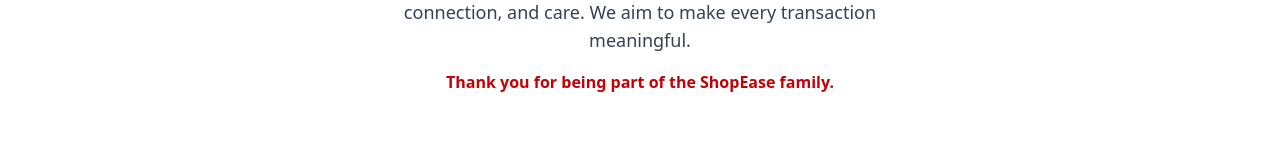
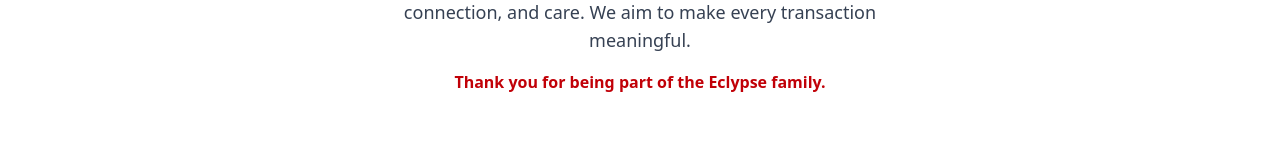
Before and after one commit to rupakchoppala/Ecommerce, a React (Vite) app in the folder client/: page /about in a window 1280 px wide. Shown: the part 599-759 px from the top of the page. Built offline with nearby package versions, Linux system fonts and the light colour scheme; no server answers.

Commit message:
deployment

```diff
--- a/client/src/pages/AboutUs.tsx
+++ b/client/src/pages/AboutUs.tsx
@@ -57,7 +57,7 @@
         <p className="text-gray-700 max-w-xl mx-auto mb-4 text-lg">
           Our mission is to redefine online shopping through innovation, connection, and care. We aim to make every transaction meaningful.
         </p>
-        <p className="font-semibold text-red-700">Thank you for being part of the ShopEase family.</p>
+        <p className="font-semibold text-red-700">Thank you for being part of the Eclypse family.</p>
       </motion.div>
     </div>
   );
```
